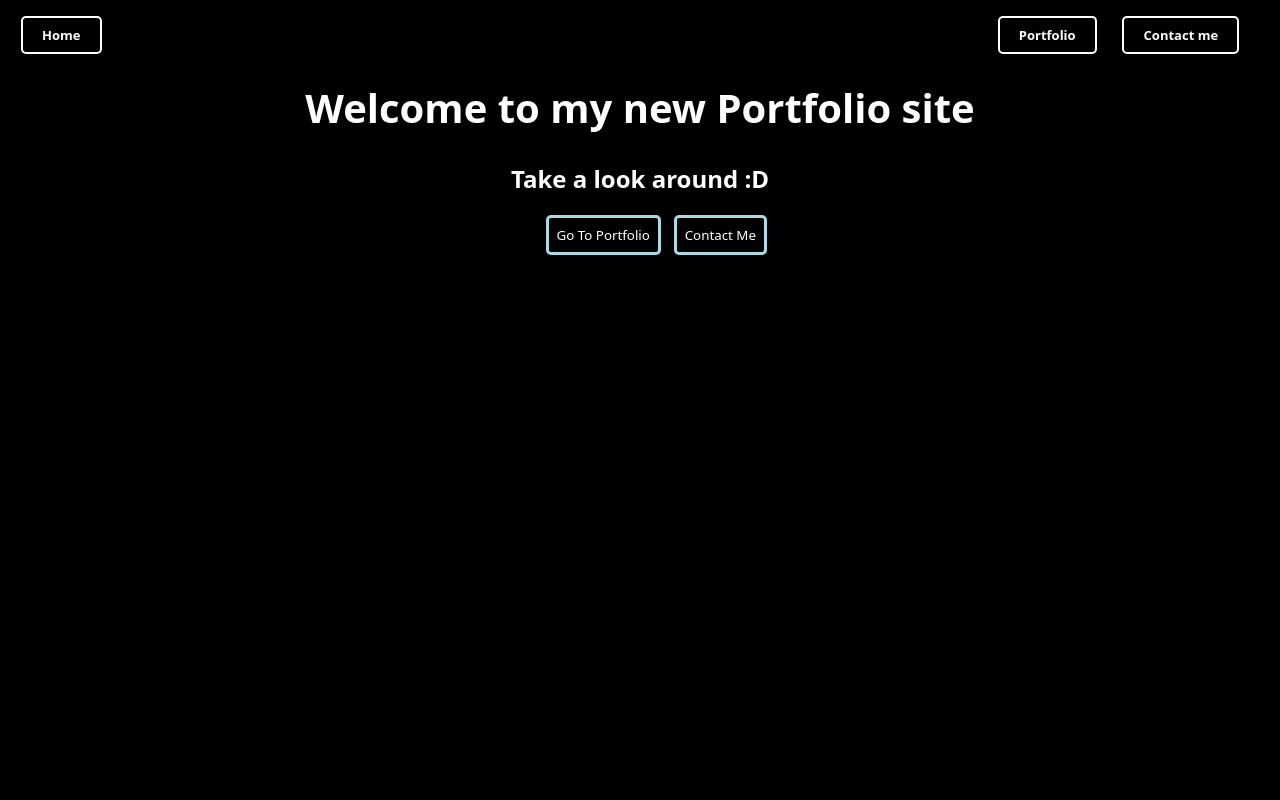
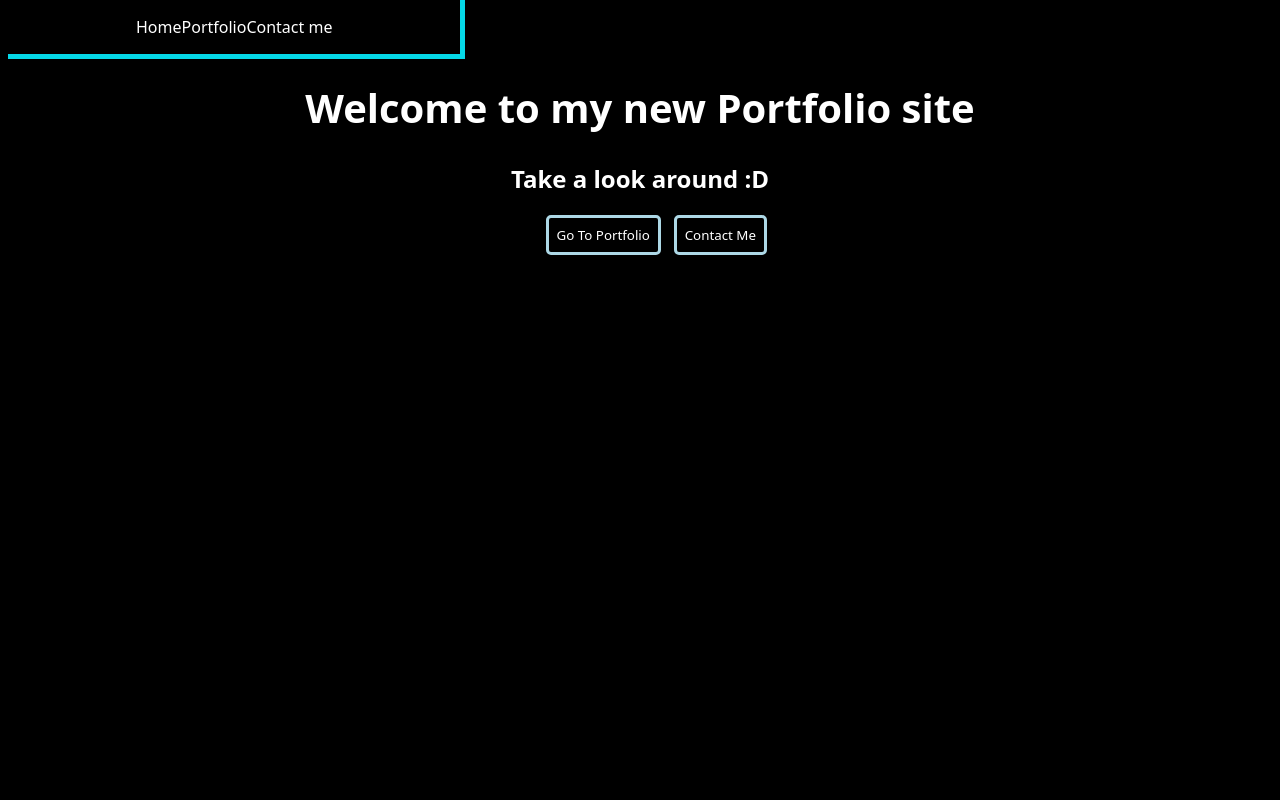
Before and after one commit to LouisWdev/myPortfolio, a React (Vite) app: page / in a window 1280 px wide. Shown: the top 800 px of the page. Built offline with nearby package versions, Linux system fonts and the light colour scheme.

Commit message:
Navbar changes

```diff
--- a/src/Home.tsx
+++ b/src/Home.tsx
@@ -1,9 +1,5 @@
 import styled from "styled-components"
 
-// SECTIONS
-import AboutSection from "./Section/AboutSection";
-import ContactSection from "./Section/ContactSection";
-import PortfolioSection from "./Section/PortfolioSection";
 
 const Home = () => {
   return (
--- a/src/components/Navbar.tsx
+++ b/src/components/Navbar.tsx
@@ -3,12 +3,9 @@ import styled from "styled-components";
 const Navbar = () => {
   return (
     <NavbarContainer>
-        <HomeButton>Home</HomeButton>
-
-        <RightButtonContainer>
+           <HomeButton>Home</HomeButton>
            <PortfolioButton>Portfolio</PortfolioButton>
            <ContactButton>Contact me</ContactButton>
-        </RightButtonContainer>
     </NavbarContainer>
   )
 }
@@ -17,55 +14,19 @@ export default Navbar
 
 const NavbarContainer = styled.div`
      position: fixed;
-     top: 2%;
+     top: 0%;
      background-color: transparent;
+     border-right: #05D9E8 5px solid ;
+     border-bottom: #05D9E8 5px solid;
+
+     padding: 2vh 10vw;
+     display: flex;
 `;
 
-const HomeButton = styled.button`
-      cursor: pointer;
-      display: inline;
-      font-weight: bold;
-      margin-left: 1vw;
-      padding: 1vh 1.5vw;
-      font-size: small;
-      border: white 2px solid;
-      border-radius: 5px;
-      transition: all 0.5s;
-
-      &:hover {
-          background-color: lightblue;
-      }
+const HomeButton = styled.div`
 `;
 
-const RightButtonContainer = styled.div`
-      display: inline-block;
-      margin-left: 70vw;
+const PortfolioButton = styled.div`
 `;
-
-const PortfolioButton = styled.button`
-      padding: 1vh 1.5vw;
-      font-size: small;
-      font-weight: bold;
-      border: white 2px solid;
-      border-radius: 5px;
-      transition: all 0.5s;
-      cursor: pointer;
-
-      &:hover {
-          background-color: lightblue;
-      }
+const ContactButton = styled.div`
 `;
-const ContactButton = styled.button`
-      margin-left: 2vw;
-      font-weight: bold;
-      padding: 1vh 1.5vw;
-      font-size: small;
-      border: white 2px solid;
-      border-radius: 5px;
-      transition: all 0.5s;
-      cursor: pointer;
-
-      &:hover {
-          background-color: lightblue;
-      }
-`;
```
